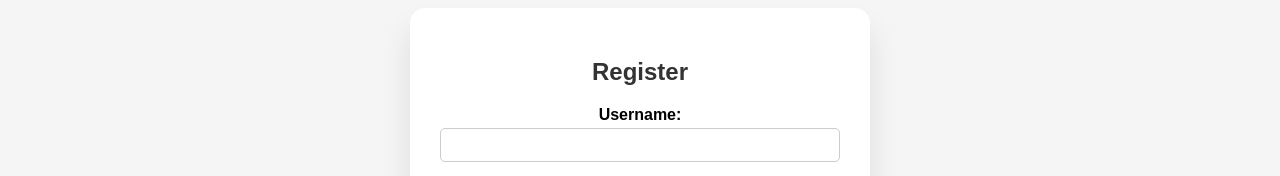
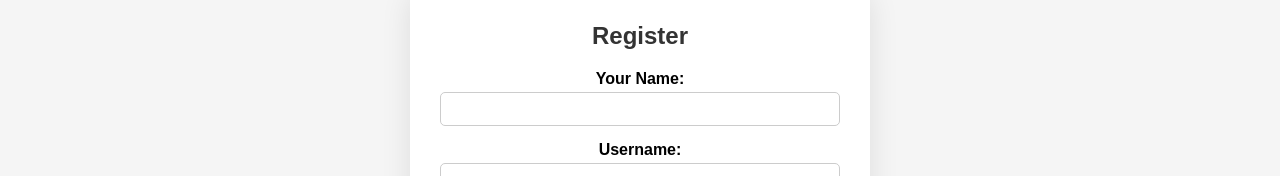
Before and after one commit to balkhandeyash/datathon, a React (Create React App) app in the folder frontend/: page /register in a window 1280 px wide. Shown: the part 243-419 px from the top of the page. Built offline with nearby package versions, Linux system fonts and the light colour scheme.

Commit message:
updated the user model of mongodb and fetched the details of the user from the mongodb

```diff
--- a/frontend/src/components/Profile.js
+++ b/frontend/src/components/Profile.js
@@ -37,7 +37,6 @@
     }));
   };
 
-  // ...
 
   const updateProfile = async () => {
     try {
@@ -64,10 +63,6 @@
       console.error("Error updating user profile:", error);
     }
   };
-
-// ...
-
-
   const updatePassword = (currentPassword, newPassword) => {
     console.log("Updating password:", currentPassword, newPassword);
     setIsPasswordUpdateZoomed(false);
--- a/frontend/src/components/Register.js
+++ b/frontend/src/components/Register.js
@@ -11,6 +11,7 @@
   const [username, setUsername] = useState("");
   const [password, setPassword] = useState("");
   const [email, setEmail] = useState("");
+  const [name, setName] = useState("");
   const [otp, setOtp] = useState("");
   const [captchaValue, setCaptchaValue] = useState("");
   const [showPassword, setShowPassword] = useState(false);
@@ -62,6 +63,7 @@
 
       // Perform registration logic with email, username, password, captcha, and OTP
       const response = await axios.post("http://127.0.0.1:5001/register", {
+        name,
         username,
         password,
         email,
@@ -120,6 +122,17 @@
             </Box>
           )}
           <form onSubmit={handleRegister}>
+            <div className="form-group">
+              <label htmlFor="name">Your Name:</label>
+              <input
+                type="text"
+                id="name"
+                name="name"
+                value={name}
+                onChange={(e) => setName(e.target.value)}
+                required
+              />
+            </div>
             <div className="form-group">
               <label htmlFor="username">Username:</label>
               <input
```
Also changed, not shown: 1 other file (tests, documents, lock files or other folders). Lines whose indentation alone changed are shown as unchanged.
